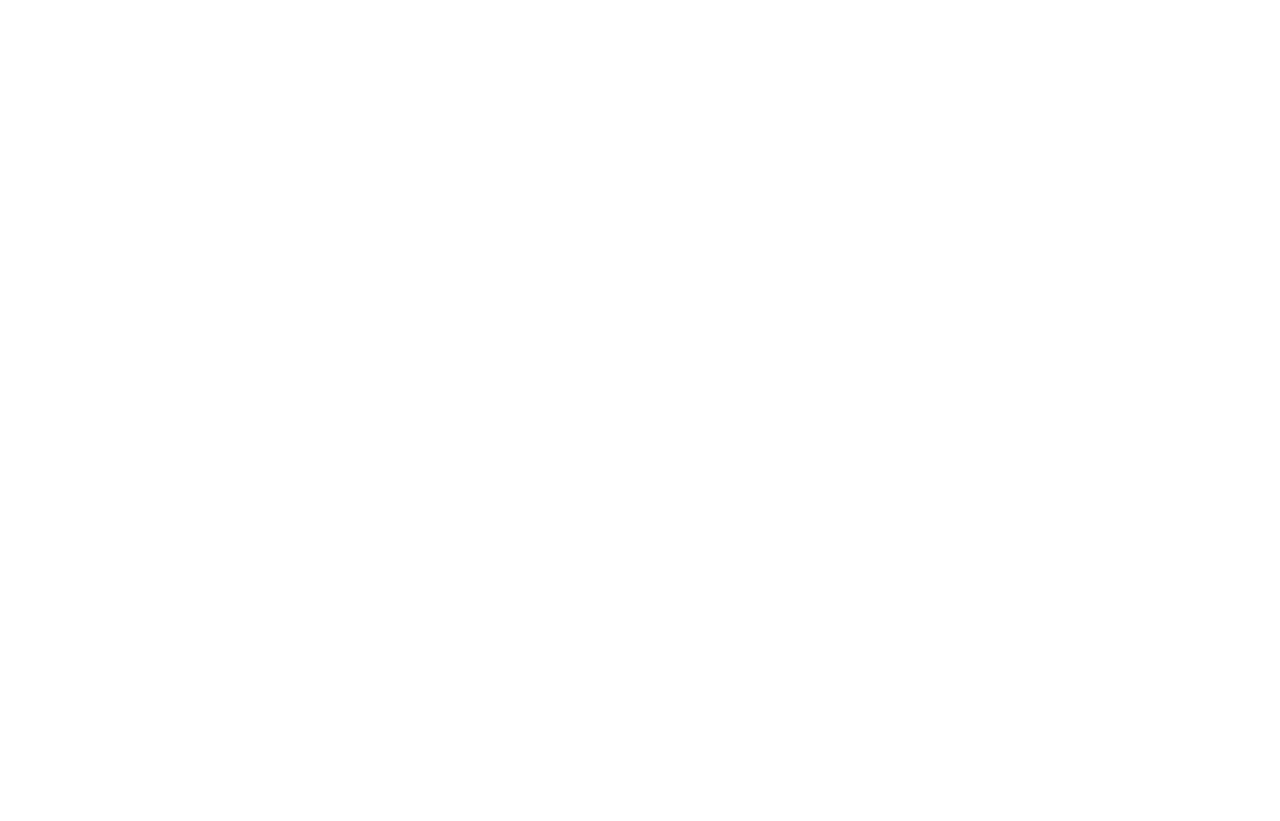
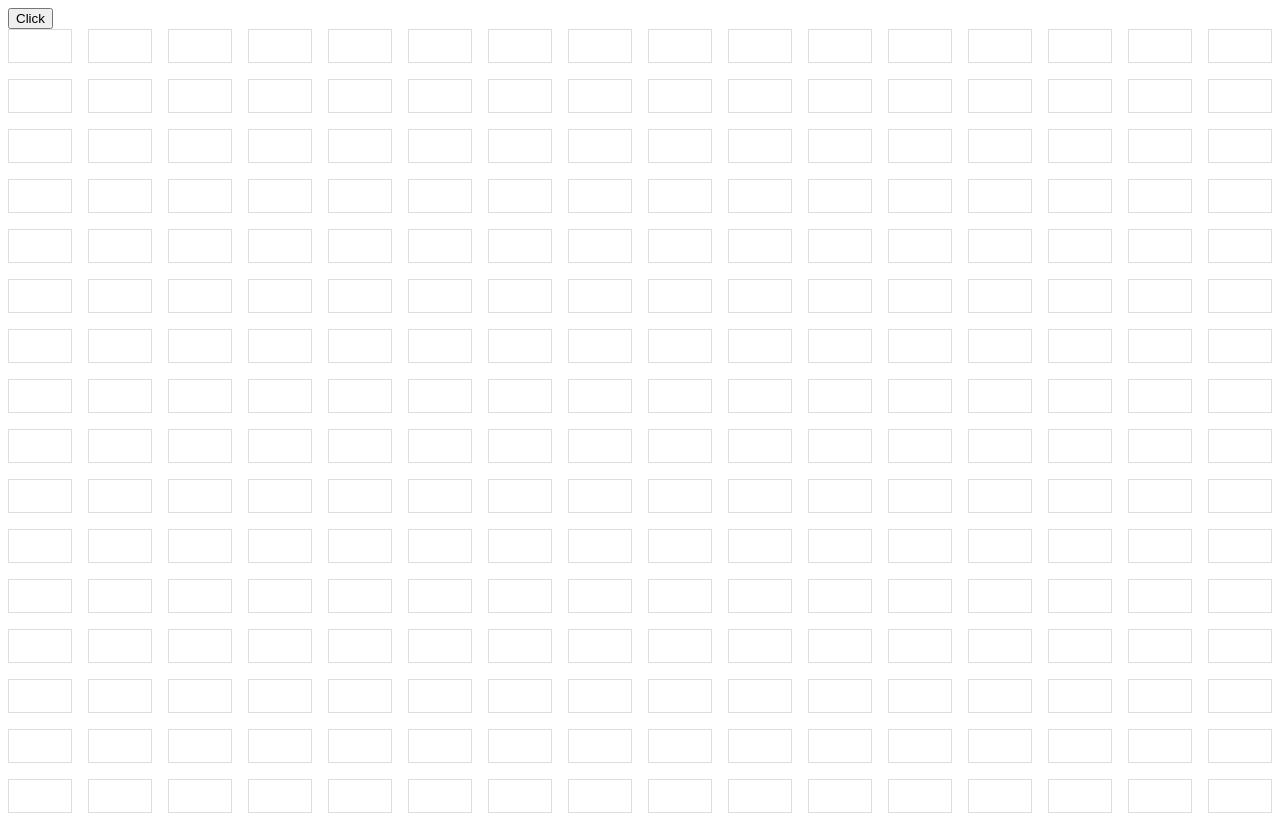
Before and after one commit to PythJav/Etch, a plain HTML site: page index.html in a window 1280 px wide. Before the commit the page ends 800 px from the top, so only its background shows below. Drawn offline with Linux system fonts and the light colour scheme.

Commit message:
Add black when hover

```diff
--- a/index.html
+++ b/index.html
@@ -9,9 +9,11 @@
     <title>Document</title>
 </head>
 <body>
-    <div id="grid">
+    <button id="button" onclick="promptGrid()">Click</button>
+    <div id="container">
     </div>
-<script src="script.js"></script>
+
+    <script src="script.js"></script>
 
 </body>
 </html>
--- a/script.js
+++ b/script.js
@@ -0,0 +1,27 @@
+const container = document.getElementById("container");
+function makeRows(rows, cols) {
+    container.style.setProperty('--grid-rows', rows);
+    container.style.setProperty('--grid-cols', cols);
+    for (c = 0; c < (rows * cols); c++) {
+      let cell = document.createElement("div");
+      cell.addEventListener('mouseover', function(event){
+        event.target.style.backgroundColor = 'black';
+    })
+    //   cell.innerText = (c + 1);
+      container.appendChild(cell).className = "grid-item";
+    };
+  };
+  const button = document.getElementById("button");
+  function promptGrid(){
+    prompt("Enter grid");
+
+  }
+
+
+
+
+
+  function changeGrid(){
+
+  }
+  makeRows(16, 16);
--- a/style.css
+++ b/style.css
@@ -0,0 +1,20 @@
+:root {
+    --grid-cols: 1;
+    --grid-rows: 1;
+  }
+
+  #container {
+    display: grid;
+    grid-gap: 1em;
+    grid-template-rows: repeat(var(--grid-rows), 1fr);
+    grid-template-columns: repeat(var(--grid-cols), 1fr);
+  }
+
+  .grid-item {
+    padding: 1em;
+    border: 1px solid #ddd;
+    text-align: center;
+  }
+  /* .grid-item:hover{
+    background-color:yellow ;
+  } */
```
